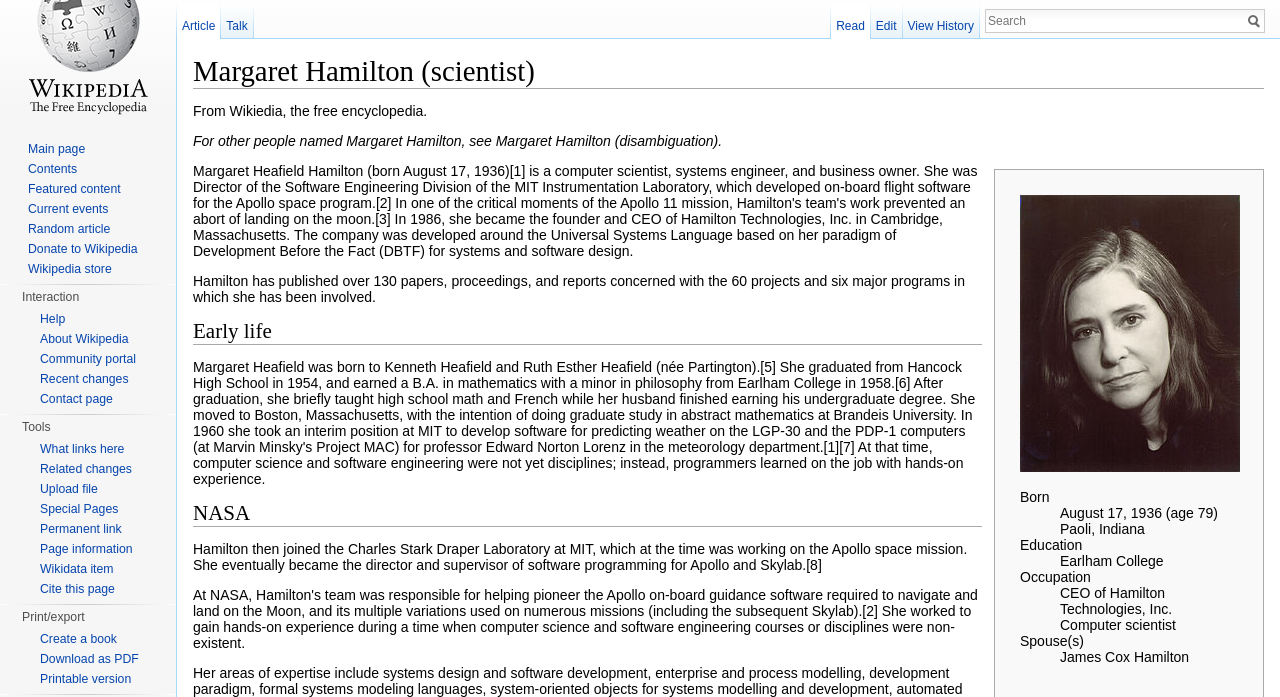
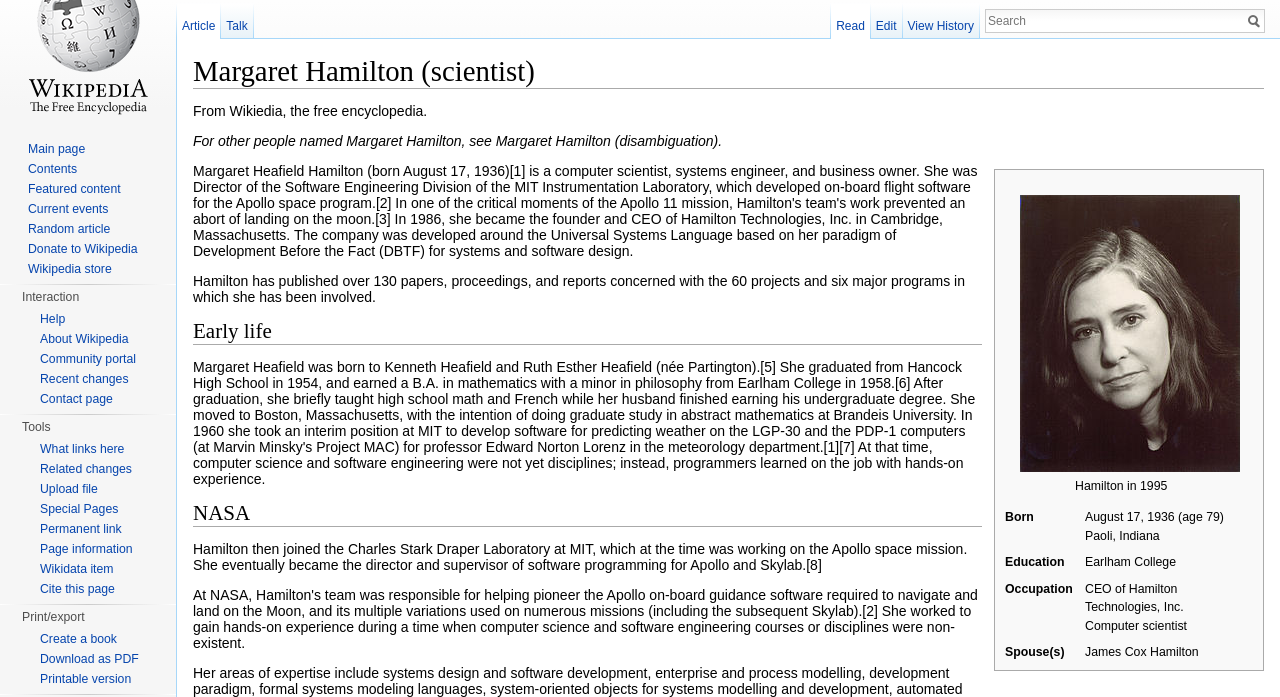
Before and after one commit to green-fox-academy/bejczib, a plain HTML site: page week-2/project/index.html in a window 1280 px wide. Shown: the part 42-739 px from the top of the page. Drawn offline with Linux system fonts and the light colour scheme.

Commit message:
fix image caption

```diff
--- a/week-2/project/CSS/style.css
+++ b/week-2/project/CSS/style.css
@@ -181,6 +181,31 @@
   margin: 6px 0 12px 12px;
   padding: 25px;
   box-sizing: border-box;
+  font-size: 88%;
+  line-height: 1.5em;
+  padding-bottom: 0;
+}
+
+.biography-content {
+  margin-left: -15px;
+}
+
+.biography-content p {
+  text-indent: 70px;
+  margin: 0;
+}
+
+dl {
+  margin-bottom: 0;
+}
+dt {
+  float: left;
+  font-weight: bold;
+}
+
+dd {
+  margin-left: 80px;
+  margin-bottom: 8px;
 }
 
 .main-sidebar {
--- a/week-2/project/index.html
+++ b/week-2/project/index.html
@@ -43,6 +43,8 @@
         <p class="warning"><em>For other people named Margaret Hamilton, see Margaret Hamilton (disambiguation).</em></p>
         <div class="biography">
           <img src="img/image.jpg" alt="Margaret Hamilton">
+          <div class="biography-content">
+            <p>Hamilton in 1995</p>
             <dl>
               <dt>Born</dt>
               <dd>August 17, 1936 (age 79) Paoli, Indiana</dd>
@@ -53,6 +55,7 @@
               <dt>Spouse(s)</dt>
               <dd>James Cox Hamilton</dd>
             </dl>
+          </div>
         </div>
         <p>Margaret Heafield Hamilton (born August 17, 1936)[1] is a computer scientist, systems engineer, and business owner. She was Director of the Software Engineering Division of the MIT Instrumentation Laboratory, which developed on-board flight software for the Apollo space program.[2] In one of the critical moments of the Apollo 11 mission, Hamilton's team's work prevented an abort of landing on the moon.[3] In 1986, she became the founder and CEO of Hamilton Technologies, Inc. in Cambridge, Massachusetts. The company was developed around the Universal Systems Language based on her paradigm of Development Before the Fact (DBTF) for systems and software design.</p>
         <p>Hamilton has published over 130 papers, proceedings, and reports concerned with the 60 projects and six major programs in which she has been involved.</p>
```
Lines whose indentation alone changed are shown as unchanged.
